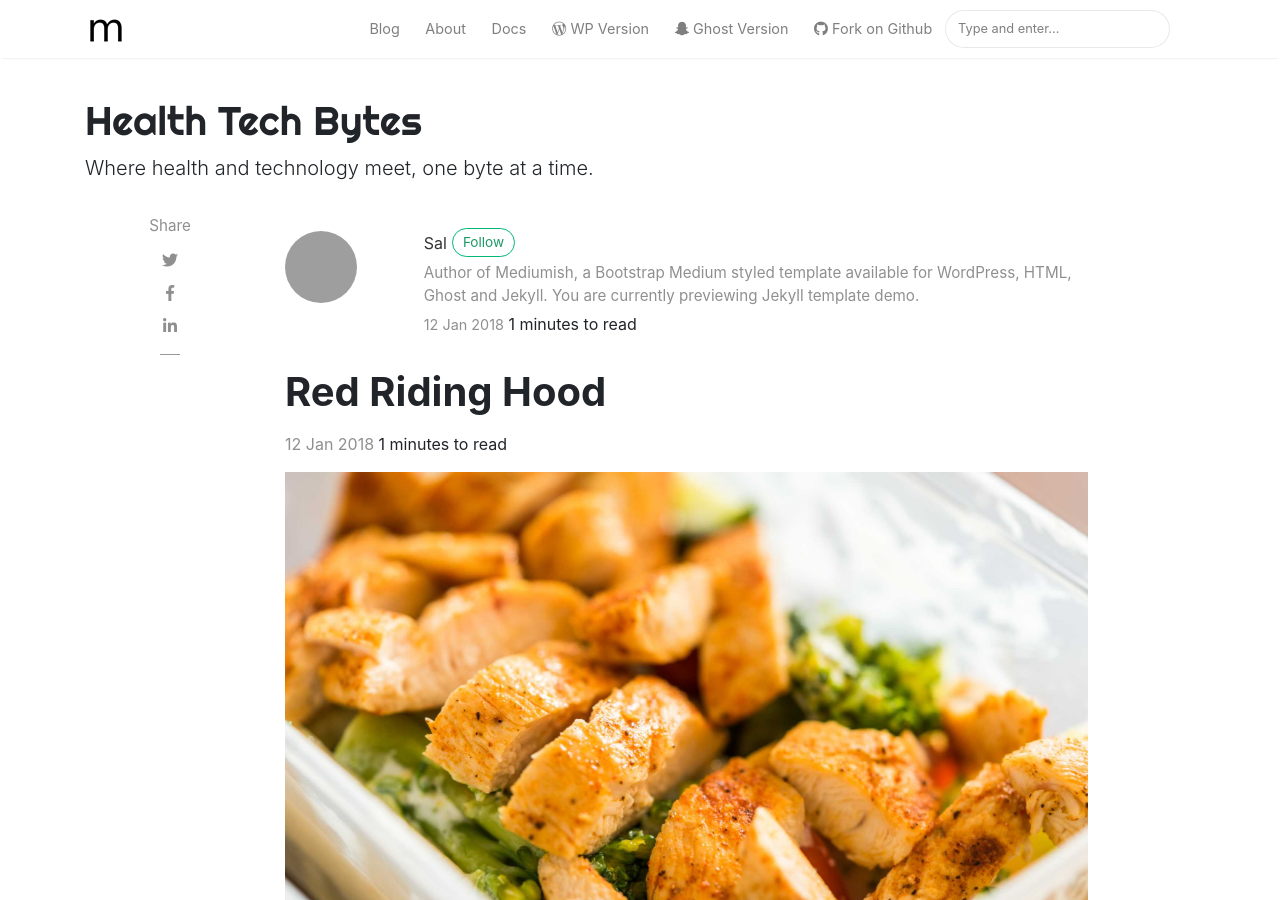
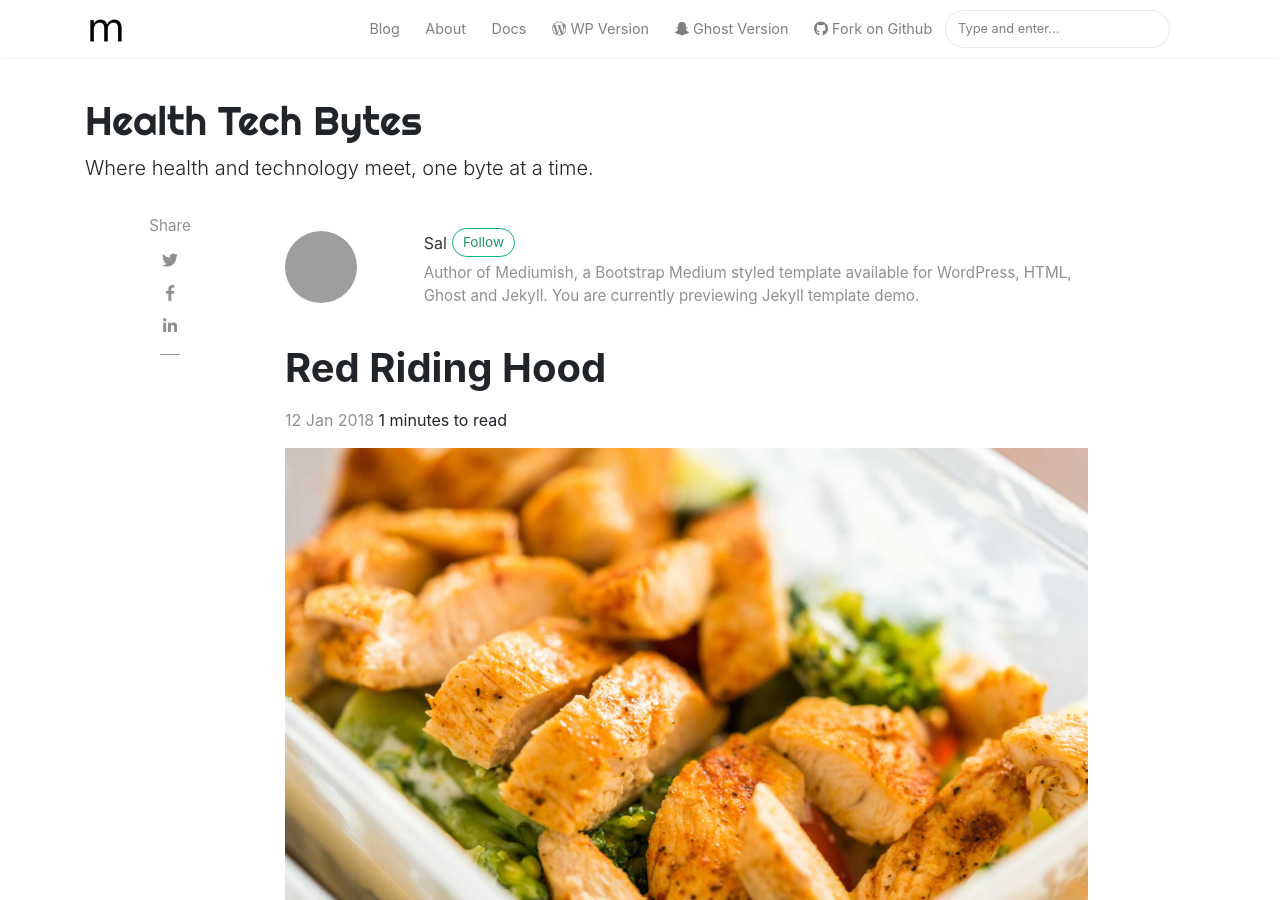
Before and after one commit to slsu0424/slsu0424.github.io, a Jekyll site: the page built from _posts/2018-01-12-red-riding.md, in a window 1280 px wide and 900 px high. Built offline with Jekyll 4.4.1, drawn with Linux system fonts in a browser that asks for light colours; nearby versions of some CDN libraries; comment, search, counter and statistics services are not loaded; grey boxes are pictures that could not be loaded.

Commit message:
Update post.html

```diff
--- a/_layouts/post.html
+++ b/_layouts/post.html
@@ -33,11 +33,8 @@ post_class: post-template
                     </div>
                     <div class="col-xs-12 col-md-9 col-lg-10 text-center text-md-left">
                         <a target="_blank" class="link-dark" href="{{ author.web }}">{{ author.display_name }}</a><a target="_blank" href="{{ author.twitter }}" class="btn follow">Follow</a>
-                        <span class="author-description">{{ author.description }}</span>
-                        <span class="post-date"><time class="post-date" datetime="{{ page.date | date:"%Y-%m-%d" }}">{{ page.date | date_to_string }}</time></span>
-                        {% include reading-time.html %}
+                        <span class="author-description">{{ author.description }}</span></div>
                     </div>
-                </div>
                 {% endif %}
 
                 <!-- Post Title -->
```
